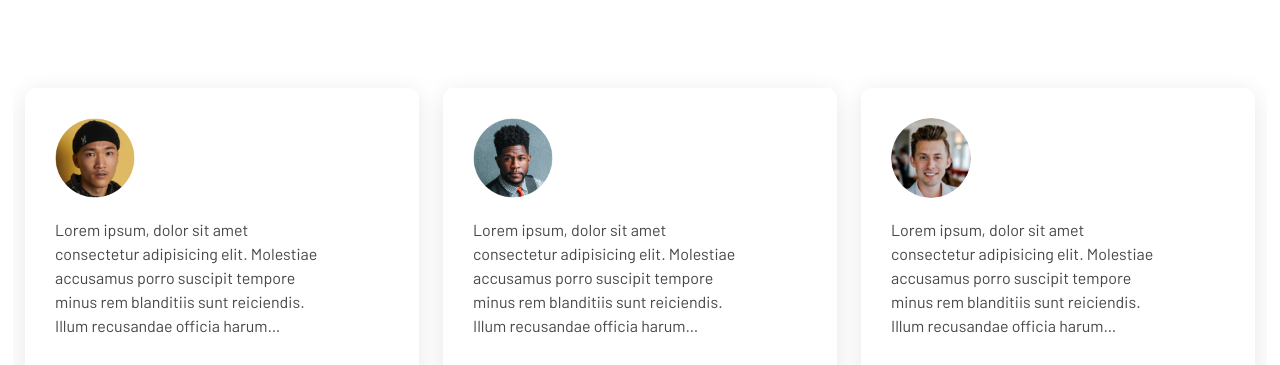
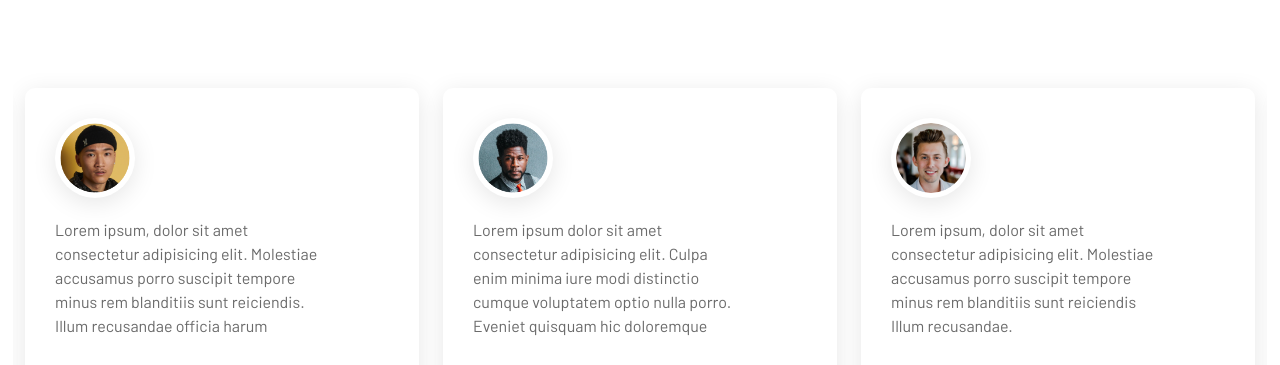
Before and after one commit to sazalahmed/Global-Furniture, a plain HTML site: page index.html in a window 1280 px wide. Shown: the part 6090-6455 px from the top of the page. Drawn offline with Linux system fonts and the light colour scheme.

Commit message:
Home page updated

```diff
--- a/assets/css/style.css
+++ b/assets/css/style.css
@@ -42,13 +42,14 @@ span {
     font-size: 16px;
     font-weight: 400;
     margin: 0;
+    color: var(--paraColor);
 }
 
 body {
     overflow-x: hidden;
     scroll-behavior: smooth;
     font-family: var(--bodyFont);
-    color: var(--paraColor);
+    color: var(--colorBlack);
 }
 
 img {
@@ -83,7 +84,7 @@ button {
     --colorGreen: #28a745;
     --colorBlack: #2c292a;
     --colorWhite: #ffffff;
-    --paraColor: #474747;
+    --paraColor: #6a6a6a;
     --bodyFont: "Barlow", sans-serif;
     --boxShadow: 0 5px 25px 0 rgb(0 0 0 / 10%);
     --borderColor: rgba(30, 30, 47, 0.10);
@@ -1346,8 +1347,23 @@ button {
 .single_testimonial .img {
     width: 80px;
     height: 80px;
+    overflow: hidden;
+    padding: 5px;
+    background: var(--colorWhite);
+    box-shadow: var(--boxShadow);
     border-radius: 50%;
-    overflow: hidden;
+    -webkit-border-radius: 50%;
+    -moz-border-radius: 50%;
+    -ms-border-radius: 50%;
+    -o-border-radius: 50%;
+}
+
+.single_testimonial .img img {
+    border-radius: 50%;
+    -webkit-border-radius: 50%;
+    -moz-border-radius: 50%;
+    -ms-border-radius: 50%;
+    -o-border-radius: 50%;
 }
 
 .single_testimonial .text {
@@ -1357,8 +1373,9 @@ button {
 .single_testimonial .text .review {
     position: relative;
     display: -webkit-box;
-    -webkit-line-clamp: 5;
+    -webkit-line-clamp: 6;
     -webkit-box-orient: vertical;
+    height: 125px;
     overflow: hidden;
 }
 
@@ -1393,7 +1410,9 @@ button {
 /* testimonial end */
 
 /* brand start */
-.brand {}
+.brand {
+    padding: 0px 25px;
+}
 
 .brand .section_heading {
     text-align: center;
@@ -1407,14 +1426,35 @@ button {
     box-shadow: var(--boxShadow);
     border-radius: 10px;
     overflow: hidden;
+    height: 150px;
+    padding: 30px;
 }
 
+/* brand end */
+
+/* imei start */
+.imei_banner {
+    height: 175px;
+    overflow: hidden;
+}
+
+.imei_img {
+    height: 800px;
+    overflow: hidden;
+}
+
+/* imei end */
 
 
+/* founder testimonial start */
+.founder_testimonial_img {
+    height: 800px;
+    overflow: hidden;
+}
 
+/* founder testimonial end */
 
-
-/* brand end */
+/* footer start */
 
 
 
@@ -1422,6 +1462,8 @@ button {
 
 
 
+
+/* footer end */
 
 
 /*====================================
--- a/index.html
+++ b/index.html
@@ -6,7 +6,7 @@
     <meta name="viewport"
         content="width=device-width, initial-scale=1.0, maximum-scale=1.0, minimum-scale=1.0, user-scalable=no, target-densityDpi=device-dpi" />
     <title>Global Furniture</title>
-    <link rel="icon" type="image/png" href="images/favicon.png">
+    <link rel="icon" type="image/png" href="assets/images/favicon.png">
     <link rel="stylesheet" href="assets/css/all.min.css">
     <link rel="stylesheet" href="assets/css/bootstrap.min.css">
     <link rel="stylesheet" href="assets/css/utilities.css">
@@ -1643,14 +1643,7 @@
                     <div class="text">
                         <p class="review">
                             Lorem ipsum, dolor sit amet consectetur adipisicing elit. Molestiae accusamus porro suscipit
-                            tempore minus rem blanditiis sunt reiciendis. Illum recusandae officia harum nesciunt optio
-                            rem, amet cupiditate similique Eveniet quaerat. Lorem ipsum, dolor sit amet consectetur
-                            adipisicing elit. Molestiae accusamus porro suscipit
-                            tempore minus rem blanditiis sunt reiciendis. Illum recusandae officia harum nesciunt optio
-                            rem, amet cupiditate similique Eveniet quaerat. Lorem ipsum, dolor sit amet consectetur
-                            adipisicing elit. Molestiae accusamus porro suscipit
-                            tempore minus rem blanditiis sunt reiciendis. Illum recusandae officia harum nesciunt optio
-                            rem, amet cupiditate similique Eveniet quaerat.
+                            tempore minus rem blanditiis sunt reiciendis Illum recusandae.
                         </p>
                         <ul>
                             <li>
@@ -1676,12 +1669,7 @@
                             Lorem ipsum, dolor sit amet consectetur adipisicing elit. Molestiae accusamus porro suscipit
                             tempore minus rem blanditiis sunt reiciendis. Illum recusandae officia harum nesciunt optio
                             rem, amet cupiditate similique Eveniet quaerat. Lorem ipsum, dolor sit amet consectetur
-                            adipisicing elit. Molestiae accusamus porro suscipit
-                            tempore minus rem blanditiis sunt reiciendis. Illum recusandae officia harum nesciunt optio
-                            rem, amet cupiditate similique Eveniet quaerat. Lorem ipsum, dolor sit amet consectetur
-                            adipisicing elit. Molestiae accusamus porro suscipit
-                            tempore minus rem blanditiis sunt reiciendis. Illum recusandae officia harum nesciunt optio
-                            rem, amet cupiditate similique Eveniet quaerat.
+                            adipisicing elit.
                         </p>
                         <ul>
                             <li>
@@ -1706,13 +1694,7 @@
                         <p class="review">
                             Lorem ipsum, dolor sit amet consectetur adipisicing elit. Molestiae accusamus porro suscipit
                             tempore minus rem blanditiis sunt reiciendis. Illum recusandae officia harum nesciunt optio
-                            rem, amet cupiditate similique Eveniet quaerat. Lorem ipsum, dolor sit amet consectetur
-                            adipisicing elit. Molestiae accusamus porro suscipit
-                            tempore minus rem blanditiis sunt reiciendis. Illum recusandae officia harum nesciunt optio
-                            rem, amet cupiditate similique Eveniet quaerat. Lorem ipsum, dolor sit amet consectetur
-                            adipisicing elit. Molestiae accusamus porro suscipit
-                            tempore minus rem blanditiis sunt reiciendis. Illum recusandae officia harum nesciunt optio
-                            rem, amet cupiditate similique Eveniet quaerat.
+                            rem amet cupiditate similique.
                         </p>
                         <ul>
                             <li>
@@ -1735,15 +1717,15 @@
                     </div>
                     <div class="text">
                         <p class="review">
-                            Lorem ipsum, dolor sit amet consectetur adipisicing elit. Molestiae accusamus porro suscipit
-                            tempore minus rem blanditiis sunt reiciendis. Illum recusandae officia harum nesciunt optio
-                            rem, amet cupiditate similique Eveniet quaerat. Lorem ipsum, dolor sit amet consectetur
-                            adipisicing elit. Molestiae accusamus porro suscipit
-                            tempore minus rem blanditiis sunt reiciendis. Illum recusandae officia harum nesciunt optio
-                            rem, amet cupiditate similique Eveniet quaerat. Lorem ipsum, dolor sit amet consectetur
-                            adipisicing elit. Molestiae accusamus porro suscipit
-                            tempore minus rem blanditiis sunt reiciendis. Illum recusandae officia harum nesciunt optio
-                            rem, amet cupiditate similique Eveniet quaerat.
+                            Lorem ipsum dolor sit amet consectetur adipisicing elit. Culpa enim minima iure modi
+                            distinctio cumque voluptatem optio nulla porro. Eveniet quisquam hic doloremque tenetur
+                            itaque repellendus inventore eligendi ipsa ex. Nostrum assumenda inventore nihil deleniti
+                            ipsum saepe voluptates facere dolores? Velit sint natus similique facilis in nam eius! Quo
+                            saepe officia dicta itaque laboriosam sequi necessitatibus dolor optio excepturi. Asperiores
+                            ad perspiciatis quae nobis porro maxime repudiandae minus! Libero ad repellendus harum?
+                            Laborum harum necessitatibus ipsum animi illum dolor adipisci exercitationem aliquid
+                            reprehenderit alias non, officiis recusandae ab labore doloremque, porro placeat omnis eius,
+                            vel corrupti odio perferendis ipsam. Aspernatur.
                         </p>
                         <ul>
                             <li>
@@ -1901,6 +1883,58 @@
     <!--=================================
         BRAND END
     ==================================-->
+
+
+    <!--=================================
+        IMEI START
+    ==================================-->
+    <section class="imei mt_100">
+        <div class="row">
+            <div class="col-12">
+                <div class="imei_banner">
+                    <img src="assets/images/imei_banner.jpg" alt="IMEI" class="img-fluid">
+                </div>
+            </div>
+            <div class="col-12">
+                <div class="imei_img">
+                    <img src="assets/images/imei_img.jpg" alt="IMEI" class="img-fluid">
+                </div>
+            </div>
+        </div>
+    </section>
+    <!--=================================
+        IMEI END
+    ==================================-->
+
+    <!--=================================
+        FOUNDER TESTIMONIAL START
+    ==================================-->
+    <section class="founder_testimonial">
+        <div class="row">
+            <div class="col-12">
+                <div class="founder_testimonial_img">
+                    <img src="assets/images/certificate.jpg" alt="Testimonial" class="img-fluid">
+                </div>
+            </div>
+        </div>
+    </section>
+    <!--=================================
+        FOUNDER TESTIMONIAL END
+    ==================================-->
+
+    <!--=================================
+        FOOTER START
+    ==================================-->
+    <footer>
+
+    </footer>
+    <!--=================================
+        FOOTER END
+    ==================================-->
+
+
+
+
 
 
 
```
Also changed, not shown: assets/images/certificate.jpg (added), assets/images/favicon.png (added), assets/images/imei_banner.jpg (added), assets/images/imei_img.jpg (added).
